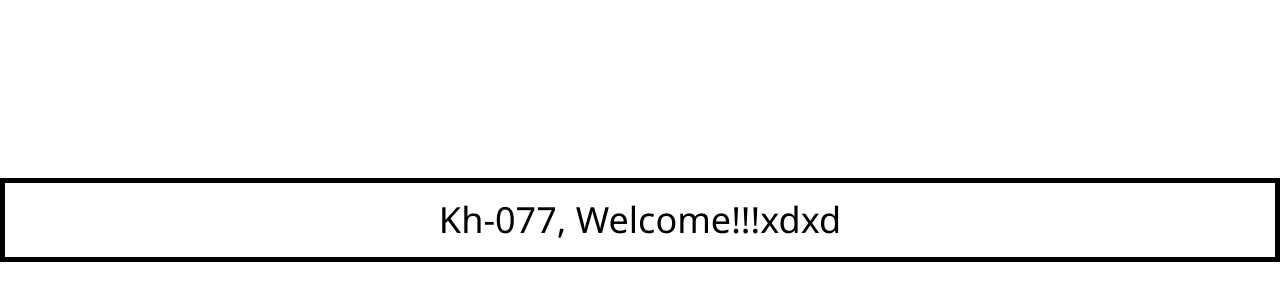
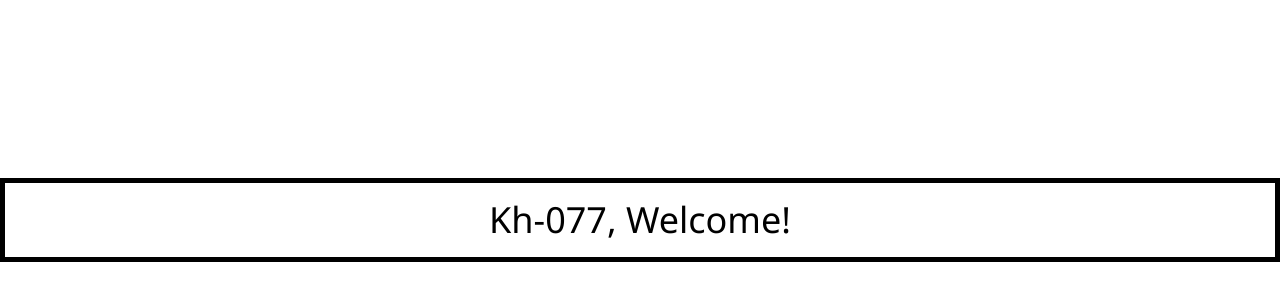
Before and after one commit to DanProff/Demo-1, a plain HTML site: page index.html in a window 1280 px wide. Shown: the part 122-422 px from the top of the page. Drawn offline with nearby package versions, Linux system fonts and the light colour scheme.

Commit message:
Update index.html

```diff
--- a/index.html
+++ b/index.html
@@ -11,7 +11,7 @@
 </head>
 <body>
 <div id="text">
-    <h1>Kh-077, Welcome!!!xdxd</h1>
+    <h1>Kh-077, Welcome!</h1>
 </div>
 </body>
 <style>
```
